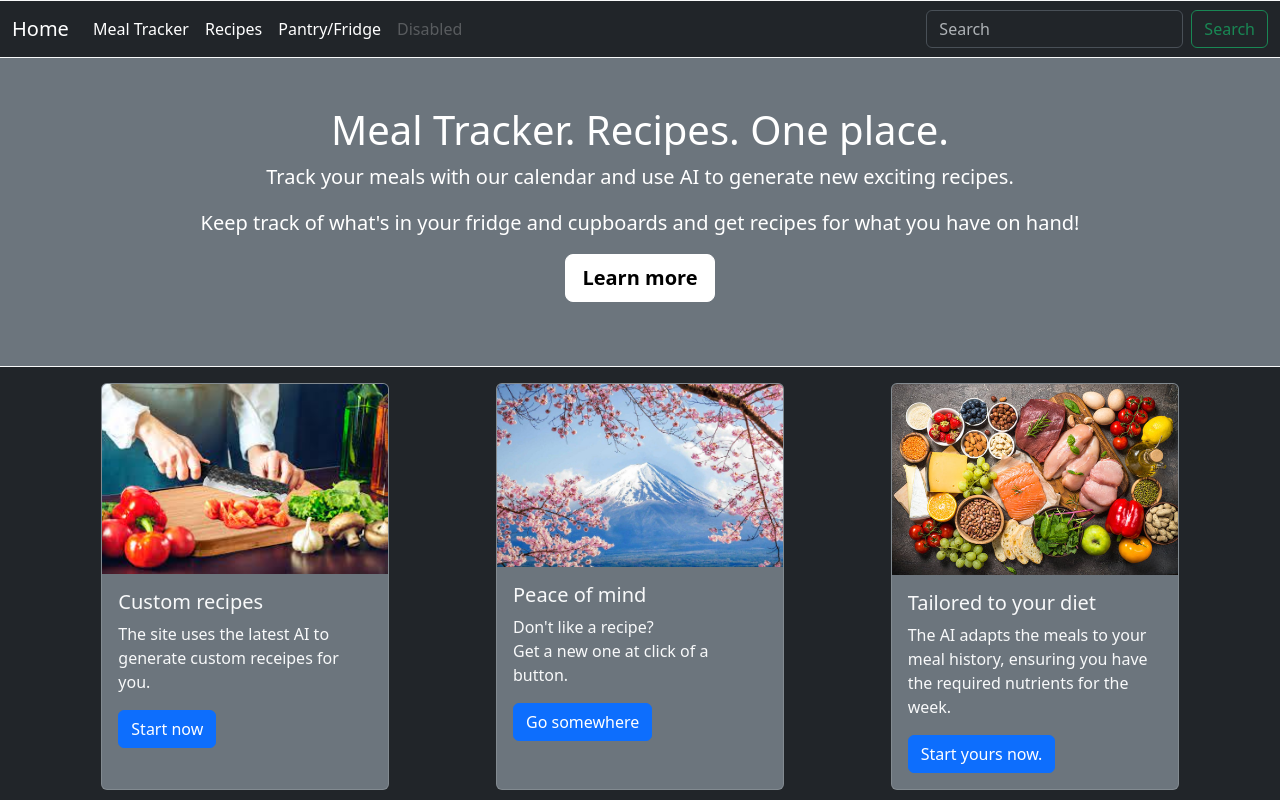
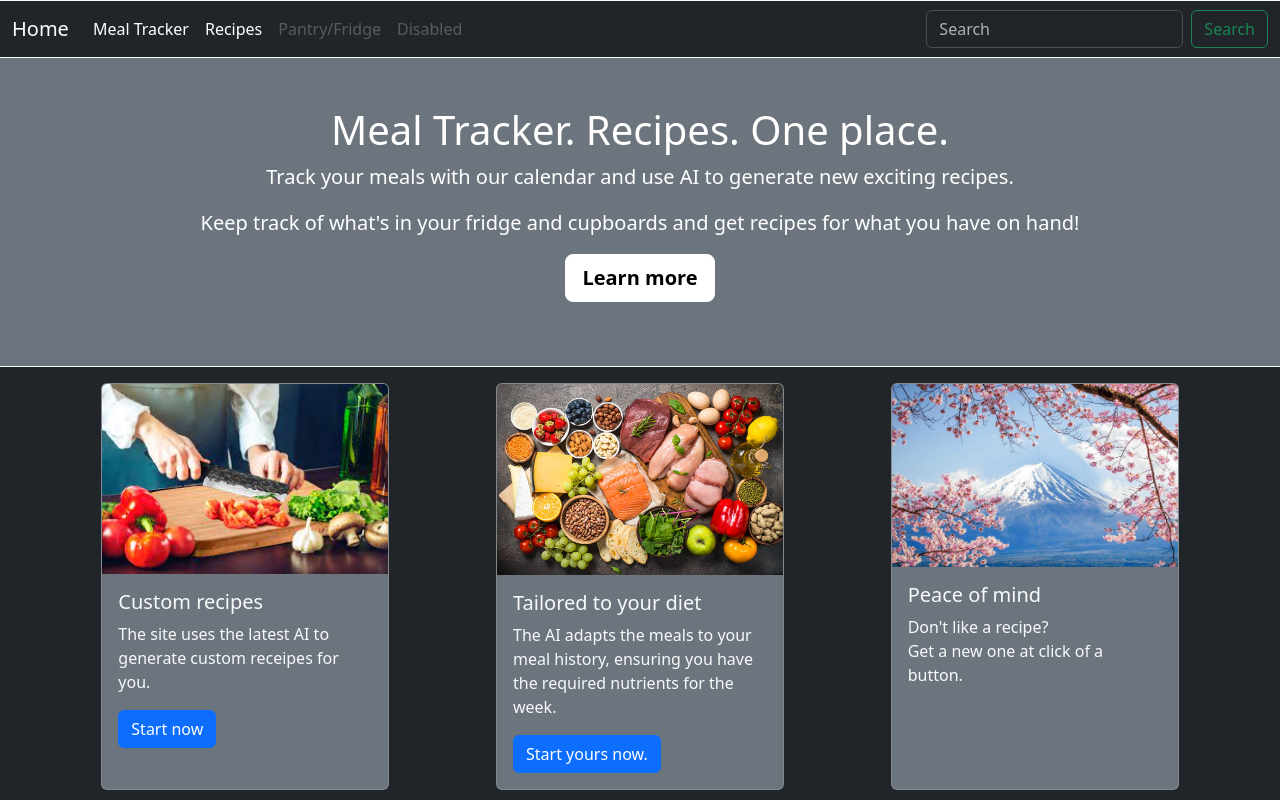
Before and after one commit to Spookiel/MealplanSite, a Django app: page / in a window 1280 px wide. Run offline with Django 3.2, Linux system fonts and the light colour scheme; some libraries are stand-ins or nearby versions.

Commit message:
Added extra buttons to recipe_list when user is logged in and disabled the fridge/pantry option on the navbar when user is logged out

```diff
--- a/mysite/mysite/urls.py
+++ b/mysite/mysite/urls.py
@@ -24,5 +24,5 @@ urlpatterns = [
     path('recipes', include('recipes.urls')),
     path('admin/', admin.site.urls),
     path('login', login, name="login"),
-    path('register', register, name="re")
+    path('register', register, name="register")
 ]
--- a/mysite/recipes/views.py
+++ b/mysite/recipes/views.py
@@ -26,7 +26,9 @@ def recipe_detail(request, recipe_id):
     return render(request, "recipes/recipe_detail.html", {"recipe":recipe})
 
 def index(request):
-    return render(request, "recipes/index.html")
+
+    context = {}
+    return render(request, "recipes/index.html", context)
 
 def meal_planner(request):
     return render(request, "BLAH")
--- a/mysite/templates/base.html
+++ b/mysite/templates/base.html
@@ -35,7 +35,11 @@
               </li>
 
               <li class="nav-item">
+                {% if  user.is_authenticated%}
                 <a class="nav-link active" aria-current="page" href="#">Pantry/Fridge</a>
+                {% else %}
+                <a class="nav-link disabled" aria-current="page" href="#" aria-disabled="true">Pantry/Fridge</a>
+                {% endif %}
               </li>
 
               {% comment %} <li class="nav-item dropdown">
--- a/mysite/templates/recipes/all_recipes.html
+++ b/mysite/templates/recipes/all_recipes.html
@@ -36,6 +36,9 @@
                             {% endfor %}
                         </ul>
                           <a href="{% url 'recipes:recipe_detail' recipe.id %}" class="btn btn-light mt-3">Recipe details</a>
+                          {% if user.is_authenticated %}
+                            <a href="" class="btn btn-light mt-3">Save recipe</a>
+                          {% endif %}
                         </div>
                       </div>
 
--- a/mysite/templates/recipes/index.html
+++ b/mysite/templates/recipes/index.html
@@ -31,7 +31,7 @@
               </div>
 
         </div>
-        <div class="col-sm d-flex justify-content-center">
+        <div class="col-sm d-flex justify-content-center order-3">
             <div class="card bg-secondary text-light" style="width: 18rem;">
                 <img src="{% static 'recipes/fuji-bg.jpg' %}" class="card-img-top" alt="Chef chopping">
                 <div class="card-body">
@@ -39,11 +39,11 @@
                   <p class="card-text">
                     Don't like a recipe? <br> Get a new one at click of a button.
                   </p>
-                  <a href="#" class="btn btn-primary">Go somewhere</a>
+                  {% comment %} <a href="#" class="btn btn-primary">Go somewhere</a> {% endcomment %}
                 </div>
               </div>
         </div>
-        <div class="col-sm d-flex justify-content-center">
+        <div class="col-sm d-flex justify-content-center order-2">
             <div class="card bg-secondary text-light" style="width: 18rem;">
                 <img src="{% static 'recipes/food-variety.jpg' %}" class="card-img-top" alt="Chef chopping">
                 <div class="card-body">
@@ -51,7 +51,11 @@
                   <p class="card-text">
                     The AI adapts the meals to your meal history, ensuring you have the required nutrients for the week.
                   </p>
-                  <a href="{% url 'recipes:meal_planner_home' %}" class="btn btn-primary">Start yours now.</a>
+                  {% if not user.is_authenticated %}
+                    <a href="{% url 'register' %}" class="btn btn-primary">Start yours now.</a>
+                  {% else %}
+                    <a href="{% url 'recipes:recipe_list' %}" class="btn btn-primary">See yours now</a>
+                  {% endif %}
                 </div>
               </div>
         </div>
--- a/mysite/templates/recipes/recipe_detail.html
+++ b/mysite/templates/recipes/recipe_detail.html
@@ -1,5 +1,5 @@
 {% extends "base.html" %}
 
 {%block content%}
-<h1> Recipe name: {{recipe.name}} </h1>
+<div class="h1 text-light"> Recipe name: {{recipe.name}} </div>
 {%endblock content%}
```
